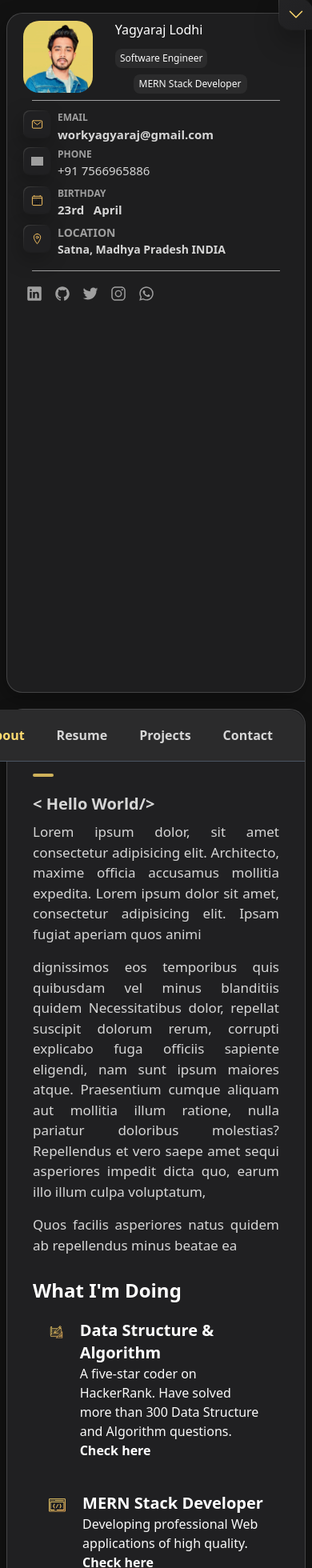
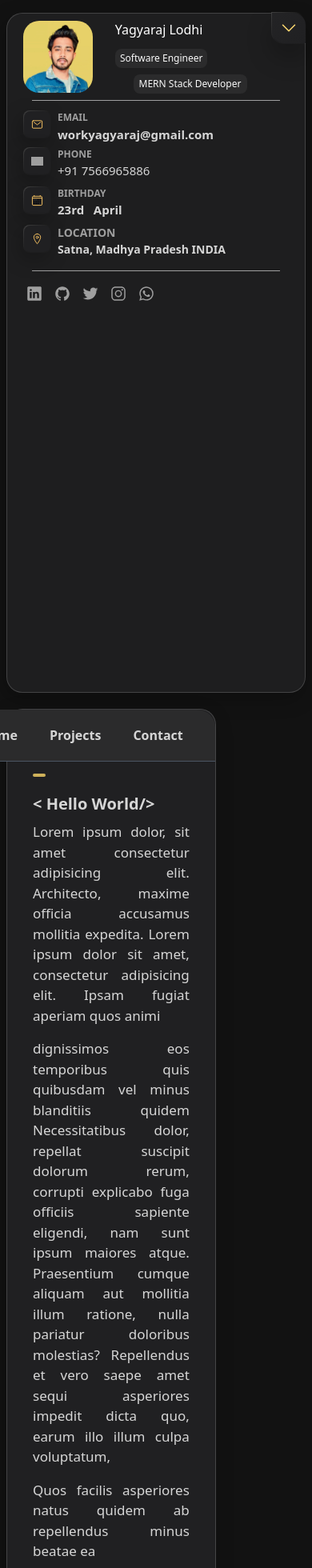
Before and after one commit to yagyaraj234/my-portfolio, a React (Create React App) app: page / in a window 390 px wide. Shown: the top 1960 px of the page at 80% size. Built offline with nearby package versions, Linux system fonts and the light colour scheme; grey boxes are pictures that could not be loaded.

Commit message:
responsive

```diff
--- a/src/components/Layout.jsx
+++ b/src/components/Layout.jsx
@@ -4,10 +4,10 @@ import RightBar from "./RightBar";
 const Layout = () => {
   return (
     <div className="bg-smoky-black flex md:flex-row flex-col  md:gap-8 gap-5 md:px-[30px] md:py-[60px] px-2 py-4  ">
-      <div className="md:w-[350px] bg-eerie-black-2 rounded-[20px]  md:py-10  md:pl-0 box-shadow box-border min-h-[850px] max-h-[1200px] ">
+      <div className="md:w-[30%] bg-eerie-black-2 rounded-[20px]  md:py-10  md:pl-0 box-shadow box-border min-h-[850px] max-h-[800px]  sticky top-0">
         <LeftBar />
       </div>
-      <div className="w-full bg-eerie-black-1 rounded-[20px] box-shadow min-h-[850px]  navscr">
+      <div className="w-full bg-eerie-black-1 rounded-[20px] box-shadow min-h-[850px]  navscr max-w-[70%]">
         <RightBar/>
       </div>
     </div>
```
